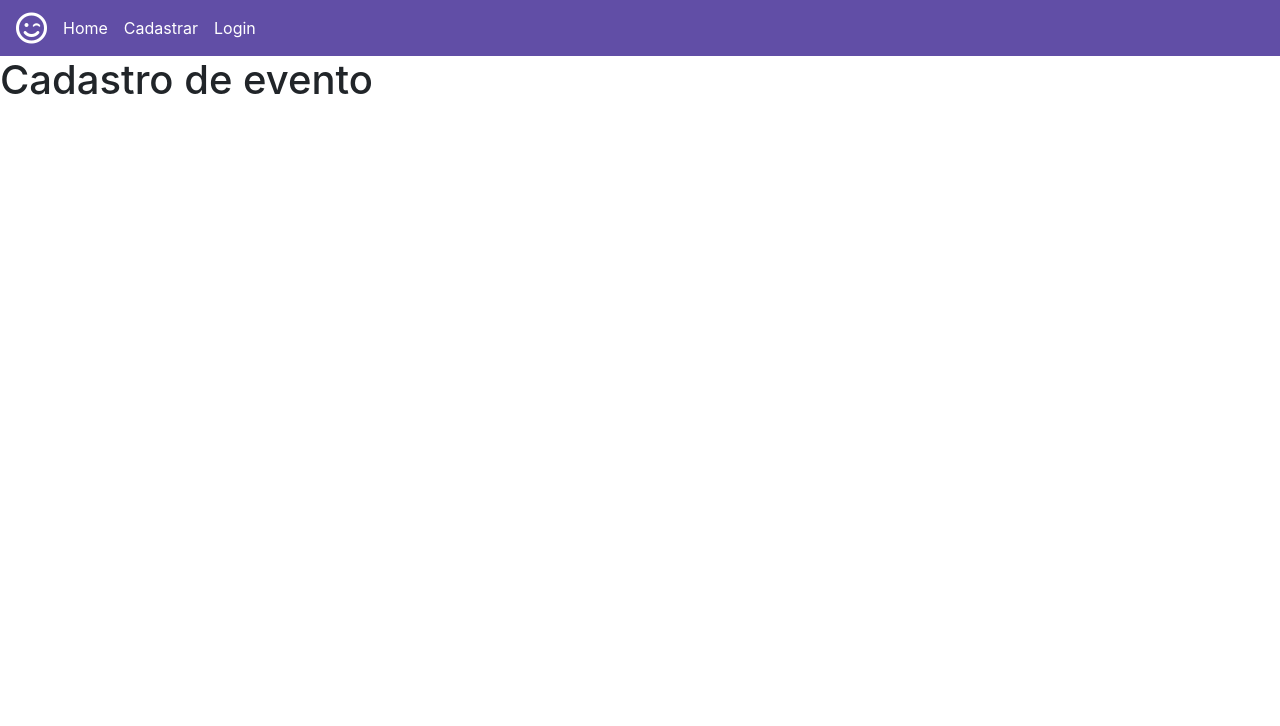
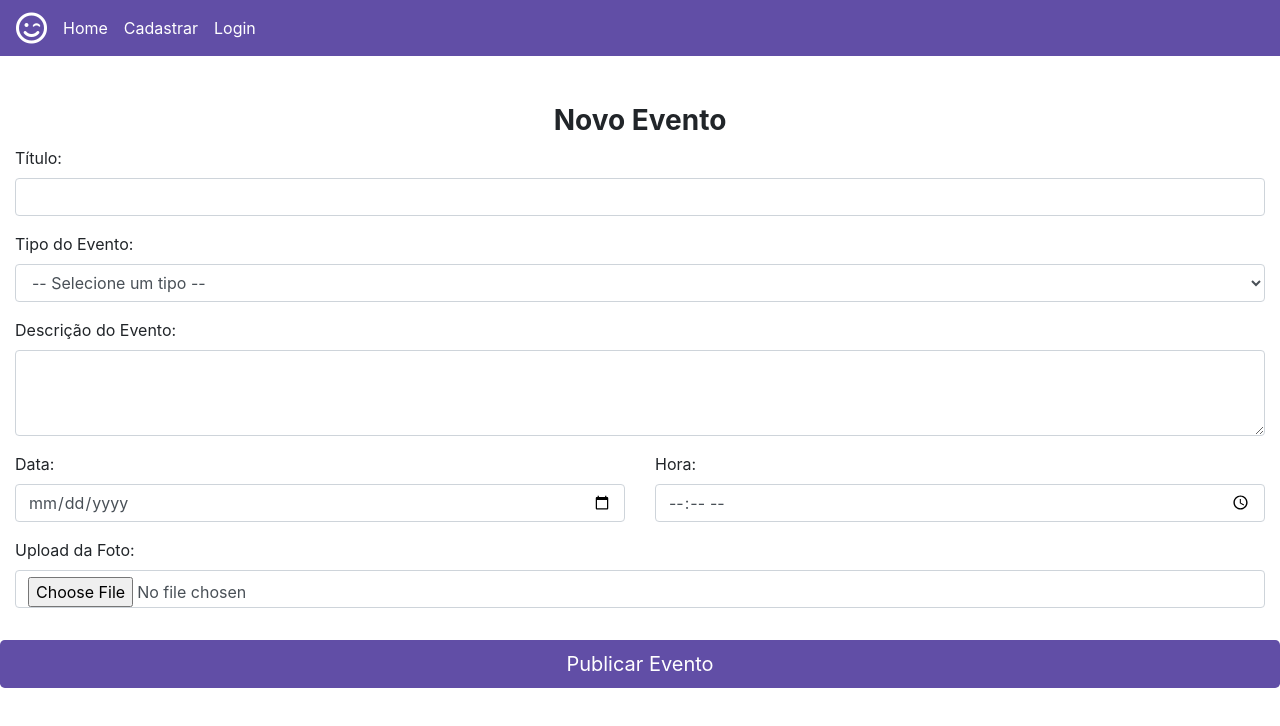
Before and after one commit to gisele-cesar/Eventos-teste, a React (Create React App) app: page /eventregistration in a window 1280 px wide. Shown: the top 726 px of the page. Built offline with nearby package versions, Linux system fonts and the light colour scheme.

Commit message:
cadastro de eventos firebase firestore e storage

```diff
--- a/src/view/event-registration/event-registration.css
+++ b/src/view/event-registration/event-registration.css
@@ -0,0 +1,9 @@
+.btn-cadastro{
+background-color: #614ea6;
+color: #fff;
+}
+
+.btn-cadastro:hover{
+background-color: #f21667;
+color: #fff;
+}
--- a/src/view/event-registration/index.js
+++ b/src/view/event-registration/index.js
@@ -8,10 +8,103 @@ import firebase from '../../config/firebase';
 
 
 function EventRegistration() {
+    const [loading, setLoading] = useState();
+    const [msgType, setMsgType] = useState();
+    const [title, setTitle] = useState();
+    const [type, setType] = useState();
+    const [details, setDetails] = useState();
+    const [date, setDate] = useState();
+    const [hour, setHour] = useState();
+    const [file, setFile] = useState();
+    const userEmail = useSelector(state => state.userEmail);
+
+    const storage = firebase.storage();
+    const db = firebase.firestore();
+
+    function register() {
+        setMsgType(null);
+        setLoading(1);
+
+        storage.ref(`imagens/${file.name}`).put(file)
+            .then(() => {
+                db.collection('eventos').add({
+                    title: title,
+                    type: type,
+                    details: details,
+                    date: date,
+                    hour: hour,
+                    user: userEmail,
+                    views: 0,
+                    file: file.name,
+                    public: 1,
+                    create: new Date()
+                }).then(() => {
+                    setMsgType('sucesso');
+                    setLoading(0);
+                }).catch(erro => {
+                    setMsgType('erro');
+                    setLoading(0);
+                });
+            });
+    }
+
     return (
         <>
             <NavBar />
-            <h1>Cadastro de evento</h1>
+            <div className="col-12 mt-5">
+                <div className="row">
+                    <h3 className="mx-auto font-weight-bold">Novo Evento</h3>
+                </div>
+                <form>
+                    <div className="form-group">
+                        <label>Título:</label>
+                        <input onChange={(e) => setTitle(e.target.value)} type="text" className="form-control" />
+                    </div>
+                    <div className="form-group">
+                        <label>Tipo do Evento:</label>
+                        <select onChange={(e) => setType(e.target.value)} className="form-control">
+                            <option disabled selected value>-- Selecione um tipo --</option>
+                            <option>Festa</option>
+                            <option>Teatro</option>
+                            <option>Show</option>
+                            <option>Evento</option>
+                        </select>
+                    </div>
+                    <div className="form-group">
+                        <label>Descrição do Evento:</label>
+                        <textarea onChange={(e) => setDetails(e.target.value)} className="form-control" rows="3" />
+                    </div>
+                    <div className="form-group row">
+                        <div className="col-6">
+                            <label>Data:</label>
+                            <input onChange={(e) => setDate(e.target.value)} type="date" className="form-control" />
+                        </div>
+                        <div className="col-6">
+                            <label>Hora:</label>
+                            <input onChange={(e) => setHour(e.target.value)} type="time" className="form-control" />
+                        </div>
+                    </div>
+                    <div className="form-group">
+                        <label>Upload da Foto:</label>
+                        <input onChange={(e) => setFile(e.target.files[0])} type="file" className="form-control" />
+                    </div>
+
+                    <div className="row">
+                        {
+                            loading > 0 ? <div class="spinner-border text-danger mx-auto" role="status"><span class="sr-only">Loading...</span></div>
+                                : <button onClick={register} type="button" className="btn btn-lg btn-block mt-3 mb-5 btn-cadastro">Publicar Evento</button>
+                        }
+
+                    </div>
+
+                </form>
+
+                <div className="msg-login text-center mt-2">
+                    {msgType === 'sucesso' && <span><strong>WoW!</strong>Evento Publicado &#128526;</span>}
+                    {msgType === 'erro' && <span><strong>Ops!</strong>Não foi possível publicar o evento &#128546;</span>}
+                </div>
+
+            </div>
         </>
     )
 
```
